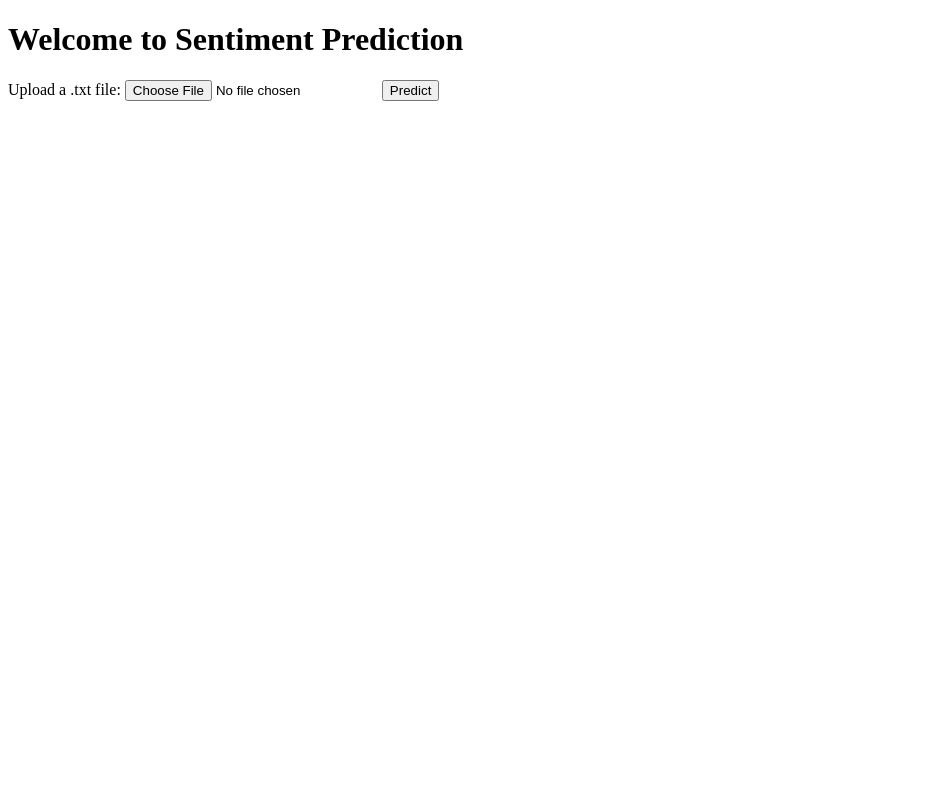
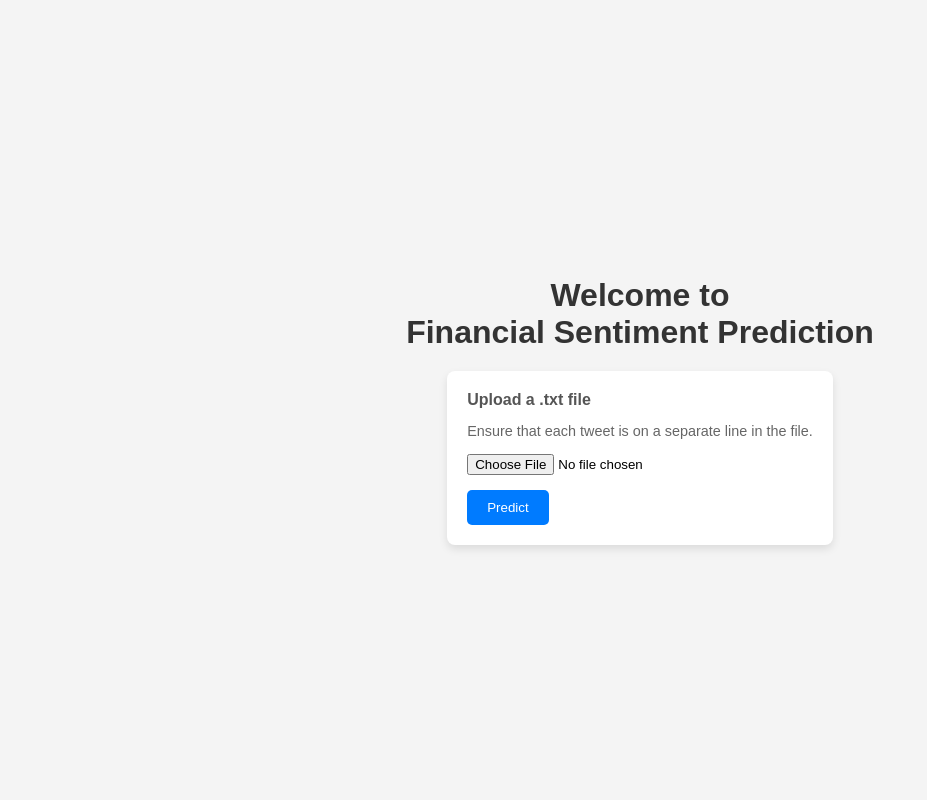
Before and after one commit to Muscoge/fin_sentiment_app, a Flask app: page / in a window 1280 px wide. Shown: the whole page, without its empty margins (0-927 px from the left). Run offline with Flask 2, Linux system fonts and the light colour scheme.

Commit message:
Update html templates

```diff
--- a/src/templates/index.html
+++ b/src/templates/index.html
@@ -4,11 +4,70 @@
     <meta charset="UTF-8">
     <meta name="viewport" content="width=device-width, initial-scale=1.0">
     <title>Sentiment Prediction</title>
+    <style>
+        body {
+            font-family: Arial, sans-serif;
+            margin: 0;
+            padding: 0;
+            display: flex;
+            flex-direction: column;
+            align-items: center;
+            justify-content: center;
+            min-height: 100vh;
+            background-color: #f4f4f4;
+        }
+
+        h1 {
+            color: #333;
+            margin-bottom: 20px;
+            text-align: center;
+        }
+
+        form {
+            background: #fff;
+            padding: 20px;
+            border-radius: 8px;
+            box-shadow: 0 4px 8px rgba(0, 0, 0, 0.1);
+        }
+
+        label {
+            display: block;
+            margin-bottom: 10px;
+            font-weight: bold;
+            color: #555;
+        }
+
+        input[type="file"] {
+            margin-bottom: 15px;
+            display: block;
+        }
+
+        p.description {
+            margin-bottom: 15px;
+            font-size: 0.9em;
+            color: #666;
+        }
+
+        button {
+            background-color: #007BFF;
+            color: #fff;
+            border: none;
+            padding: 10px 20px;
+            border-radius: 5px;
+            cursor: pointer;
+            transition: background-color 0.3s ease;
+        }
+
+        button:hover {
+            background-color: #0056b3;
+        }
+    </style>
 </head>
 <body>
-    <h1>Welcome to Sentiment Prediction</h1>
+    <h1>Welcome to<br>Financial Sentiment Prediction</h1>
     <form action="/predict" method="POST" enctype="multipart/form-data">
-        <label for="file">Upload a .txt file:</label>
+        <label for="file">Upload a .txt file</label>
+        <p class="description">Ensure that each tweet is on a separate line in the file.</p>
         <input type="file" id="file" name="file" accept=".txt" required>
         <button type="submit">Predict</button>
     </form>
```
Also changed, not shown: src/templates/results.html (+66 -3 lines).
